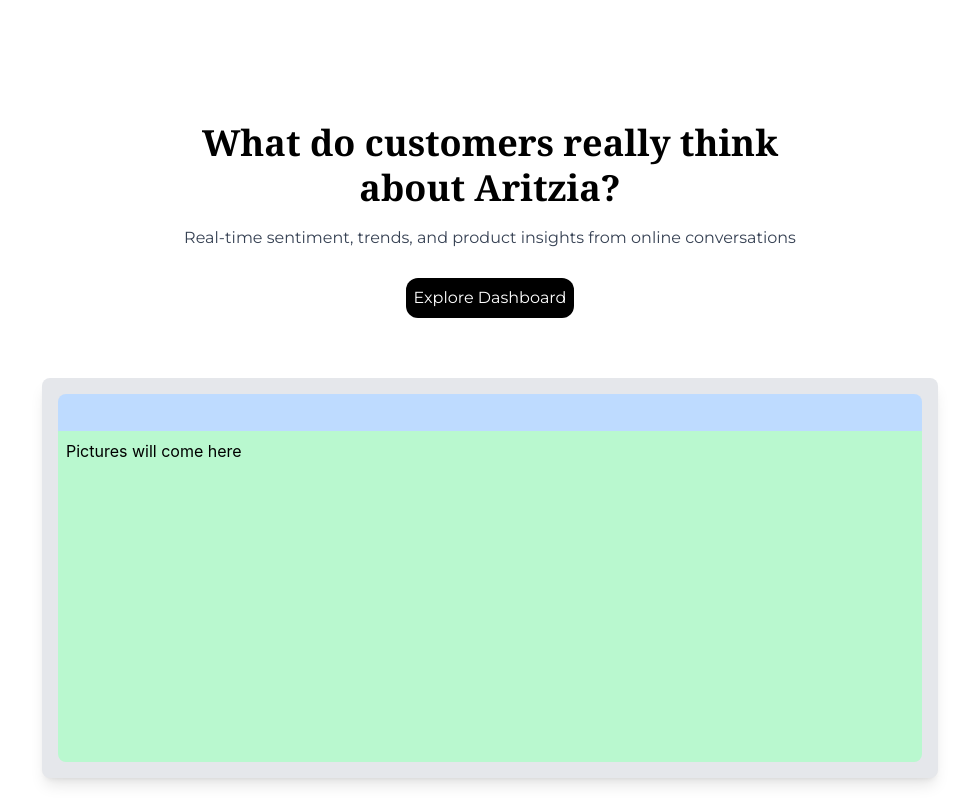
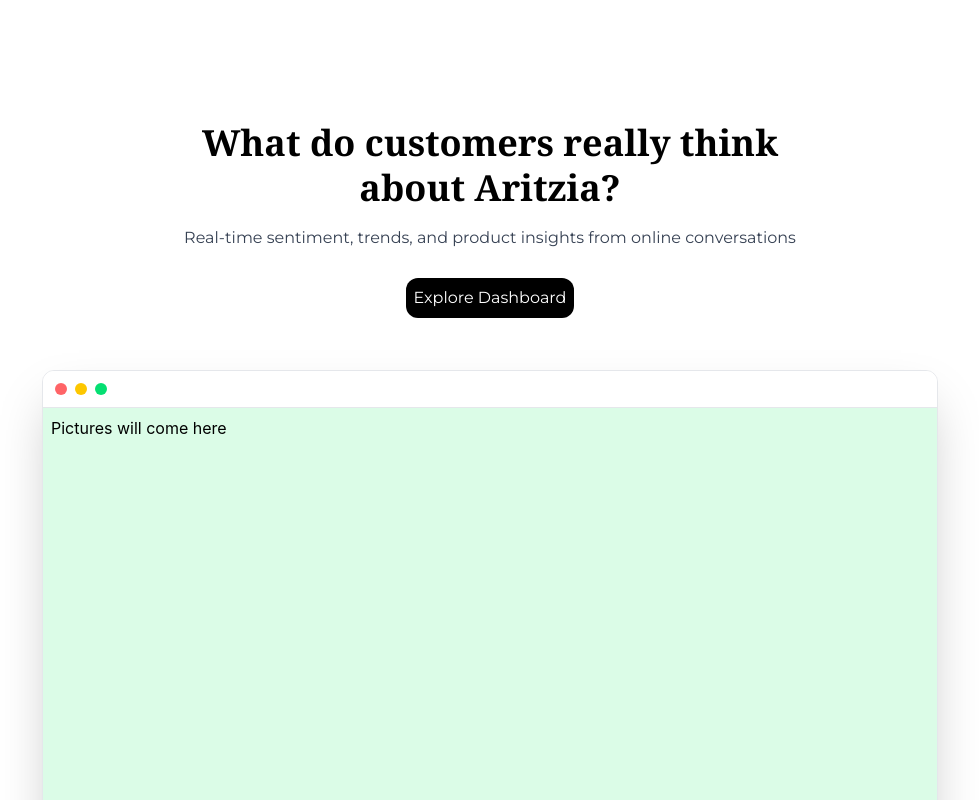
Before and after one commit to dvirdi01/Brand-Pulse-Dashboard, a React (Vite) app: page / in a window 1280 px wide. Shown: the top 800 px of the page, without its empty margins (150-1129 px from the left). Built offline with nearby package versions, Linux system fonts and the light colour scheme.

Commit message:
fixed styling of pic box

```diff
--- a/src/components/MacWindow.jsx
+++ b/src/components/MacWindow.jsx
@@ -2,13 +2,16 @@
 
 export default function MacWindow() {
   return (
-    <div className='bg-gray-200 flex flex-col p-4 rounded-lg shadow-lg h-100 w-full max-w-4xl mt-10'>
-     <div className='bg-blue-200 h-10 flex items-left p-2 rounded-t-lg'>
+    <div className="bg-white flex flex-col rounded-xl shadow-2xl border border-gray-200 h-150 w-full max-w-4xl mt-10 overflow-hidden transform -translate-y-2">
+        <div className="bg-white flex gap-2 items-center p-3 border-b border-gray-200">
+            <div className="bg-red-400 h-3 w-3 rounded-full"></div>
+            <div className="bg-yellow-400 h-3 w-3 rounded-full"></div>
+            <div className="bg-green-400 h-3 w-3 rounded-full"></div>
+        </div>
 
-     </div>
-     <div className='bg-green-200 h-full p-2 rounded-b-lg'>
-        Pictures will come here
-     </div>
+        <div className="bg-green-100 h-full p-2 relative overflow-hidden">
+            Pictures will come here
+        </div>
     </div>
   );
 }
```
